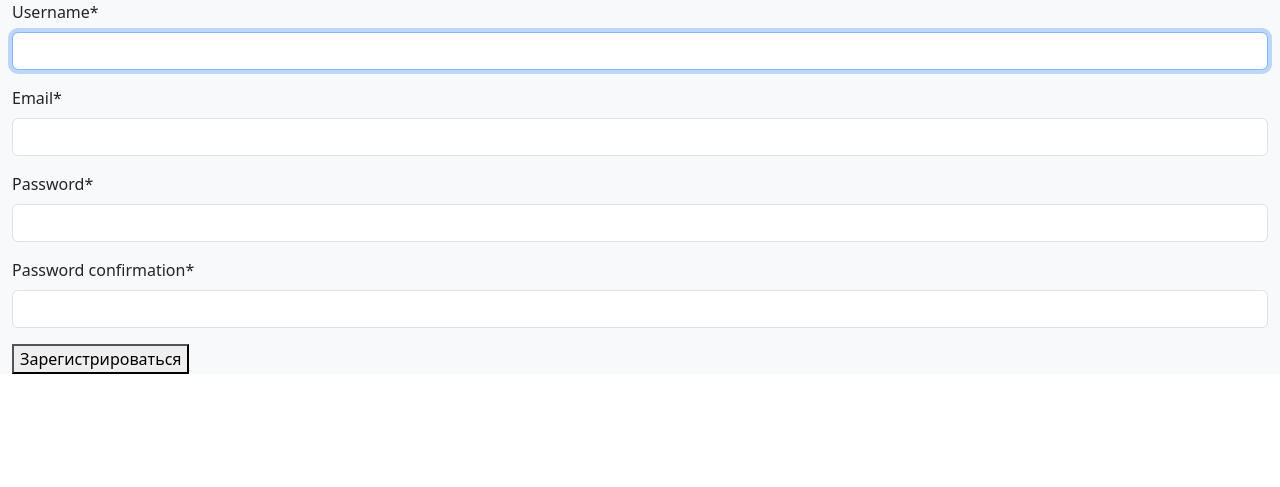
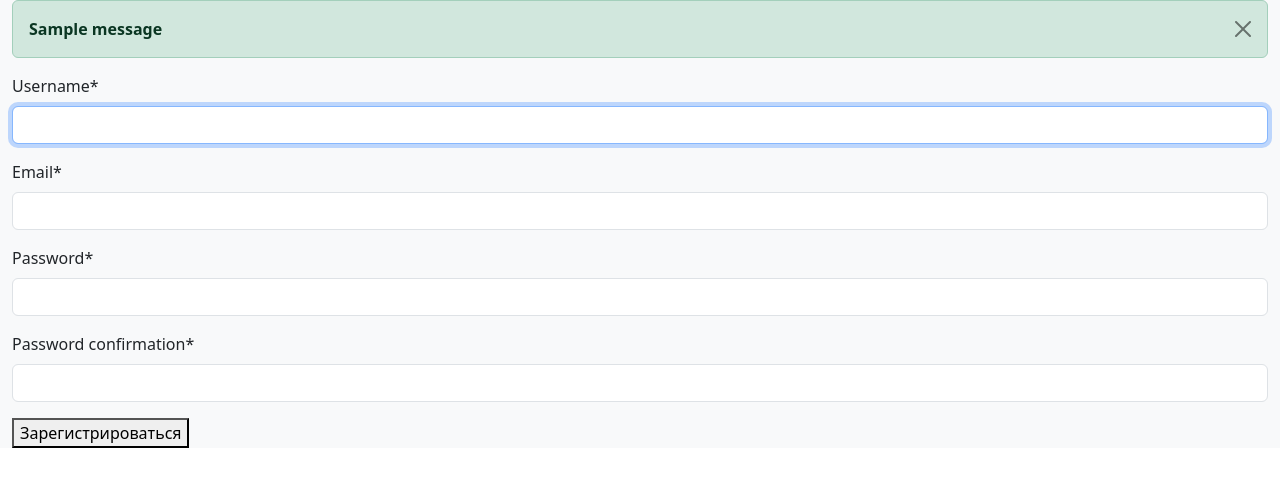
Before and after one commit to Ngel0/learning-django, a Django app: page /signup in a window 1280 px wide. Shown: the part 76-563 px from the top of the page. Run offline with Django 4.2, Linux system fonts and the light colour scheme; tables that the repository leaves empty hold one stand-in row (Sample ...); one stand-in notice (Sample message) is shown; some libraries are stand-ins or nearby versions.

Commit message:
added message for signup, added sqlite to gitignore

```diff
--- a/anime_watch_later/website/templates/layout.html
+++ b/anime_watch_later/website/templates/layout.html
@@ -10,7 +10,12 @@
 <body>
     {% include 'top_menu.html' %}
     <div class="container-fluid bg-light">
-
+        {% for message in messages %}
+            <div class="alert alert-{{ message.tags }} alert-dismissible fade show", role="alert">
+                <strong>{{ message }}</strong>
+                <button type="button" class="btn-close" data-bs-dismiss="alert" aria-label="Закрыть"></button>
+            </div>
+        {% endfor %}
         {% block body %}{% endblock %}
     </div>
 </body>
--- a/anime_watch_later/website/templates/registration/signup.html
+++ b/anime_watch_later/website/templates/registration/signup.html
@@ -5,7 +5,7 @@
 <!--<h2>Зарегистрироваться</h2>-->
 <form method="post">
     {% csrf_token %}
-    {{form|crispy}}
+    {{ form|crispy }}
     <button type="submit">Зарегистрироваться</button>
 </form>
 {% endblock %}
--- a/anime_watch_later/website/views.py
+++ b/anime_watch_later/website/views.py
@@ -3,6 +3,7 @@ from django.http import HttpResponse
 from lists.models import Entry
 from .forms import UserRegisterForm
 from django.contrib.auth import authenticate, login
+from django.contrib import messages
 
 # Create your views here.
 
@@ -16,7 +17,9 @@ def signup(request):
         form = UserRegisterForm(request.POST)
         if form.is_valid():
             form.save()
-            new_user = authenticate(username=form.cleaned_data['username'], password=form.cleaned_data['password1'])
+            username = form.cleaned_data['username']
+            new_user = authenticate(username=username, password=form.cleaned_data['password1'])
+            messages.success(request, f'Аккаунт успешно создан для пользователся {username}.')
             login(request, new_user)
             return redirect('/')
     else:
```
Also changed, not shown: anime_watch_later/db.sqlite3 (deleted), 1 other file.
